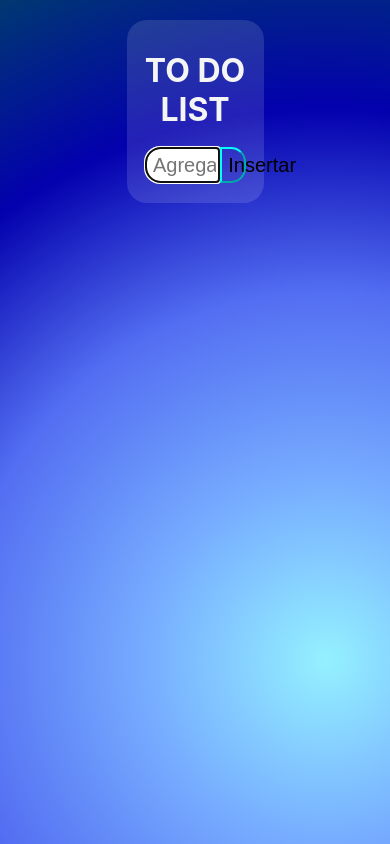
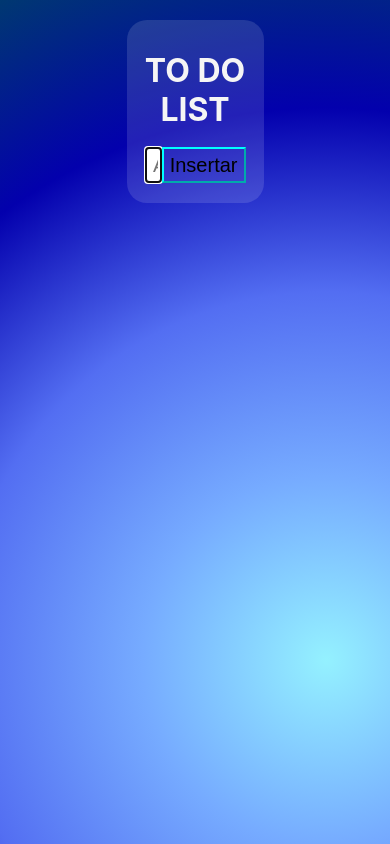
Before and after one commit to RodriOrozco/To-Do-List, a React (Create React App) app: page / in a window 390 px wide. Built offline with nearby package versions, Linux system fonts and the light colour scheme.

Commit message:
responsive config

```diff
--- a/src/App.styles.ts
+++ b/src/App.styles.ts
@@ -61,6 +61,18 @@ export const Search = styled.div`
     background-color: #3dc8e0;
     color: white;
   }
+
+  @media (max-width: 1130px) {
+    flex-direction: column;
+    button {
+      width: 100%;
+      border-radius: 0px 0px 0px 0px;
+    }
+    input {
+      width: 100%;
+      border-radius: 0px 0px 0px 0px;
+    }
+  }
 `;
 
 export const Form = styled.form`
```
